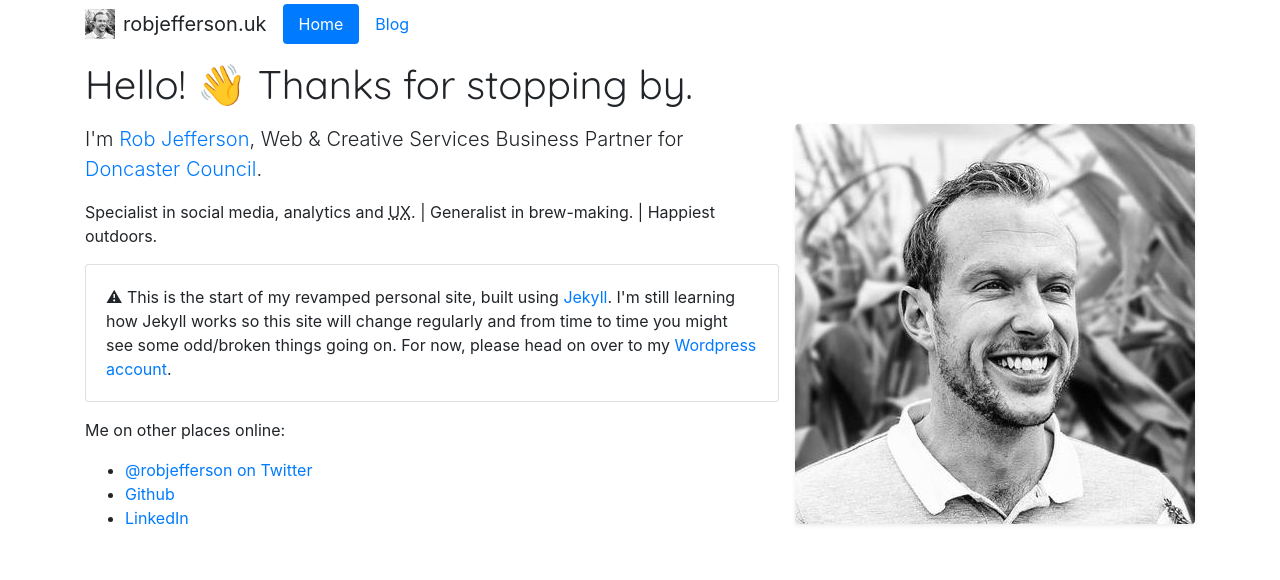
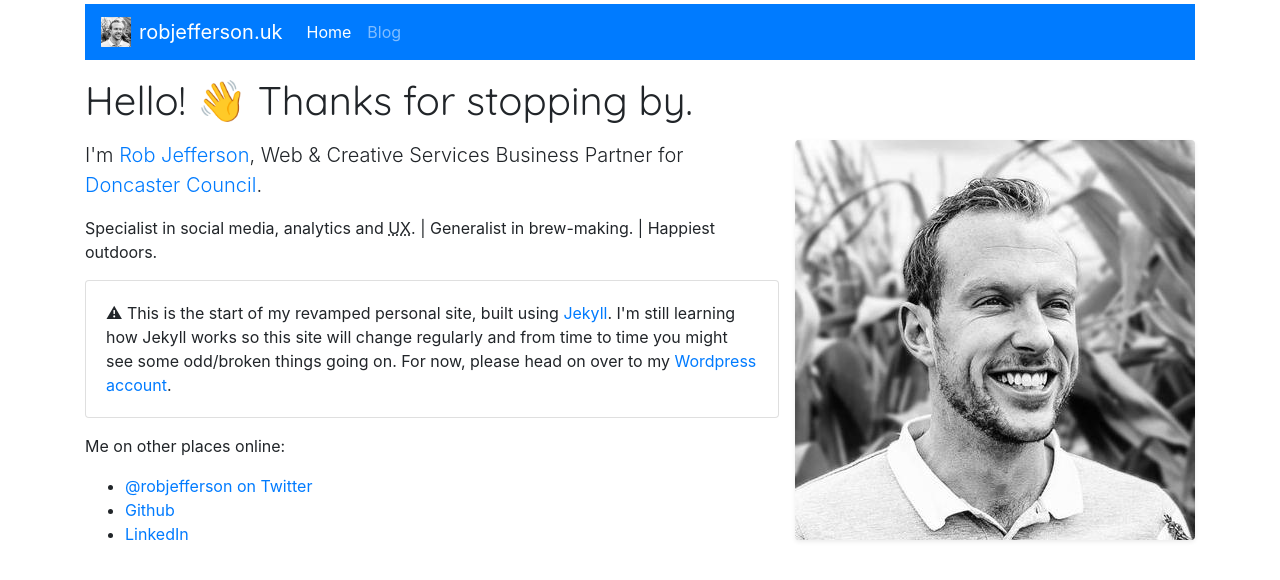
Before and after one commit to rob-jefferson/old-v2-rob-jefferson.github.io, a Jekyll site: the page built from index.html, in a window 1280 px wide. Shown: the top 580 px of the page. Built offline with Jekyll 4.4.1, drawn with Linux system fonts in a browser that asks for light colours.

Commit message:
Mobile navbar added

```diff
--- a/_includes/navigation.html
+++ b/_includes/navigation.html
@@ -1,7 +1,14 @@
-<nav class="nav nav-pills mb-3 mt-1">
+<nav class="navbar navbar-expand-lg navbar-dark bg-primary mb-3 mt-1">
         <span class="navbar-brand"><img src="/images/rob-jefferson-thumb.jpg" width="30" height="30" class="d-inline-block align-top mr-2" alt="Rob Jefferson">robjefferson.uk</span>
+        <button class="navbar-toggler" type="button" data-toggle="collapse" data-target="#navbarSupportedContent" aria-controls="navbarSupportedContent" aria-expanded="false" aria-label="Toggle navigation">
+                        <span class="navbar-toggler-icon"></span>
+                      </button>
+        <div class="collapse navbar-collapse" id="navbarSupportedContent">
+                        <ul class="navbar-nav mr-auto">
         {% for item in site.data.navigation %}
-        <a href="{{ item.link }}" {% if page.url == item.link %} class="nav-link active" {% else %} class="nav-link" {% endif %}>
-                {{ item.name }}</a>
+        <li class="nav-item"><a href="{{ item.link }}" {% if page.url == item.link %} class="nav-link active" {% else %} class="nav-link" {% endif %}>
+                {{ item.name }}</a></li>
         {% endfor %}
+        </ul>
+
 </nav>
```
